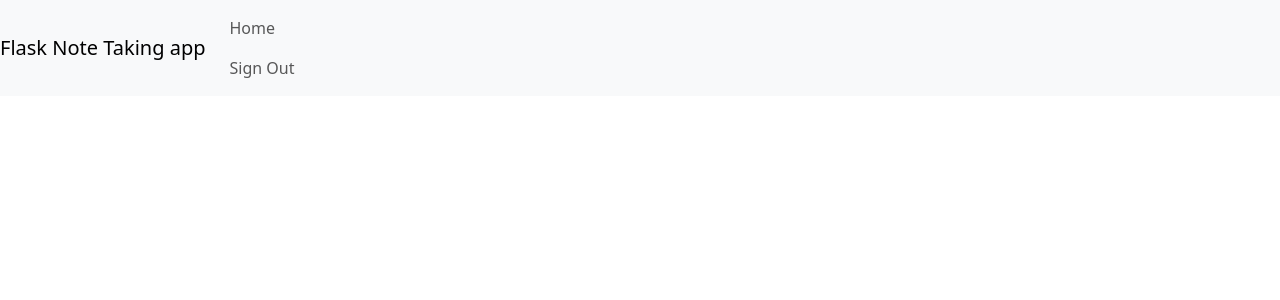
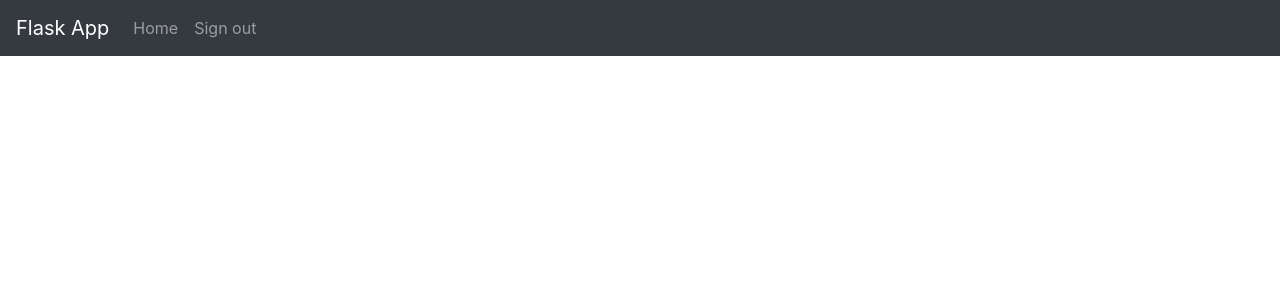
Before and after one commit to mxz-dev/flask-app, a Flask app: template app/templates/base.html in a window 1280 px wide. Shown: the top 300 px of the page. Run offline with Flask 3, Linux system fonts and the light colour scheme; the template is opened without the code that fills it, so the values that code supplies are empty; some libraries are stand-ins or nearby versions.

Commit message:
fix navbar problem, add few things

```diff
--- a/app/templates/base.html
+++ b/app/templates/base.html
@@ -2,30 +2,38 @@
 <html lang="en">
 <head>
     <!-- bootstrap cdn  -->
-    <link rel="stylesheet" href="https://cdn.jsdelivr.net/npm/bootstrap@5.3.2/dist/css/bootstrap.min.css" integrity="sha384-T3c6CoIi6uLrA9TneNEoa7RxnatzjcDSCmG1MXxSR1GAsXEV/Dwwykc2MPK8M2HN" crossorigin="anonymous">
-    <meta charset="UTF-8">
-    <meta name="viewport" content="width=device-width, initial-scale=1.0">
+    <link
+    rel="stylesheet"
+    href="https://stackpath.bootstrapcdn.com/bootstrap/4.4.1/css/bootstrap.min.css"
+    integrity="sha384-Vkoo8x4CGsO3+Hhxv8T/Q5PaXtkKtu6ug5TOeNV6gBiFeWPGFN9MuhOf23Q9Ifjh"
+    crossorigin="anonymous"
+  />
+  <link
+    rel="stylesheet"
+    href="https://stackpath.bootstrapcdn.com/font-awesome/4.7.0/css/font-awesome.min.css"
+    crossorigin="anonymous"
+  /> <meta name="viewport" content="width=device-width, initial-scale=1.0">
     <title>{% block title %} {% endblock %}</title>
     {% block head%} {% endblock %}
 </head>
 <body>
-    <nav class="navbar navbar-expand-lg navbar-light bg-light">
-        <a class="navbar-brand" href="#">Flask Note Taking app</a>
-        <button class="navbar-toggler" type="button" data-toggle="collapse" data-target="#navbarSupportedContent" aria-controls="navbarSupportedContent" aria-expanded="false" aria-label="Toggle navigation">
+    <nav class="navbar navbar-expand-lg navbar-dark bg-dark">
+        <a class="navbar-brand" href="#">Flask App</a>
+        <button class="navbar-toggler" type="button" data-toggle="collapse" data-target="#navbarNav" aria-controls="navbarNav" aria-expanded="false" aria-label="Toggle navigation">
           <span class="navbar-toggler-icon"></span>
         </button>
+        <div class="collapse navbar-collapse" id="navbarNav">
+          <ul class="navbar-nav">
+            <li class="nav-item ">
+              <a class="nav-link" href="/">Home</a>
+            </li>
+            <li class="nav-item">
+              <a class="nav-link" href="/sign-out">Sign out</a>
 
-        <div class="collapse navbar-collapse" id="navbarSupportedContent">
-          <ul class="navbar-nav mr-auto">
-            {% block  nav_items%}
-            <li class="nav-item">
-              <a class="nav-link" href="/">Home</a>
-              <a class="nav-link" href="/sign-out">Sign Out</a>
             </li>
-            {% endblock %}
           </ul>
         </div>
-    </nav>
+      </nav>
     {%block body%}{%endblock%}
     <div class="container">
         {% block container%}
@@ -36,7 +44,22 @@
         {% endblock %}
     </div>
     <!-- bootstrap cdn  -->
-    <script src="https://cdn.jsdelivr.net/npm/bootstrap@5.3.2/dist/js/bootstrap.min.js" integrity="sha384-BBtl+eGJRgqQAUMxJ7pMwbEyER4l1g+O15P+16Ep7Q9Q+zqX6gSbd85u4mG4QzX+" crossorigin="anonymous"></script>
-    <script src="https://cdn.jsdelivr.net/npm/bootstrap@5.3.2/dist/js/bootstrap.bundle.min.js" integrity="sha384-C6RzsynM9kWDrMNeT87bh95OGNyZPhcTNXj1NW7RuBCsyN/o0jlpcV8Qyq46cDfL" crossorigin="anonymous"></script>
+    <script
+    src="https://code.jquery.com/jquery-3.2.1.slim.min.js"
+    integrity="sha384-KJ3o2DKtIkvYIK3UENzmM7KCkRr/rE9/Qpg6aAZGJwFDMVNA/GpGFF93hXpG5KkN"
+    crossorigin="anonymous"
+  ></script>
+  <script
+    src="https://cdnjs.cloudflare.com/ajax/libs/popper.js/1.12.9/umd/popper.min.js"
+    integrity="sha384-ApNbgh9B+Y1QKtv3Rn7W3mgPxhU9K/ScQsAP7hUibX39j7fakFPskvXusvfa0b4Q"
+    crossorigin="anonymous"
+  ></script>
+  <script
+    src="https://maxcdn.bootstrapcdn.com/bootstrap/4.0.0/js/bootstrap.min.js"
+    integrity="sha384-JZR6Spejh4U02d8jOt6vLEHfe/JQGiRRSQQxSfFWpi1MquVdAyjUar5+76PVCmYl"
+    crossorigin="anonymous"
+  ></script>
+    {% block javascript %}
+    {% endblock %}
 </body>
 </html>
```
